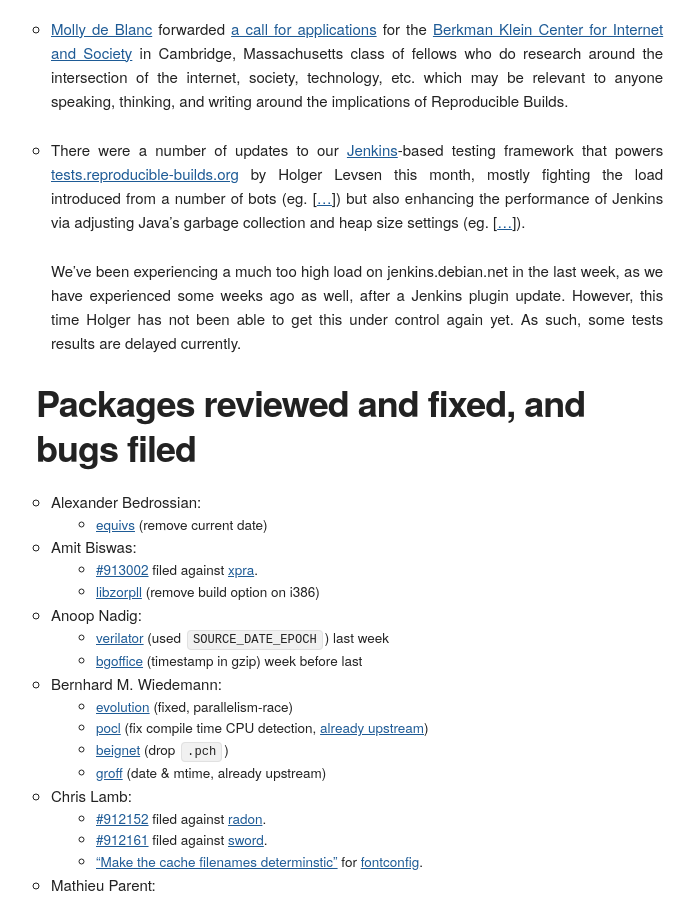
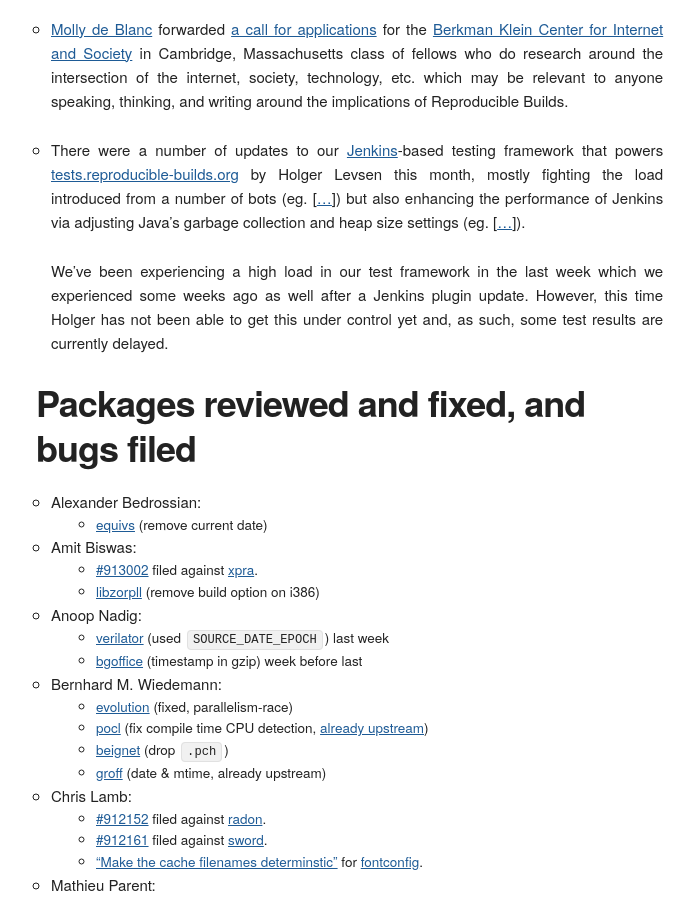
Before and after one commit to prototypefund/reproducible-website, a Jekyll site: the page built from _blog/posts/184.md, in a window 1280 px wide and 900 px high, scrolled down 1616 px. Shown: the whole window, without its empty margins (124-819 px from the left). Built offline with Jekyll 4.4.1, drawn with Linux system fonts in a browser that asks for light colours; some web fonts are replaced.

Commit message:
Fixup grammar of Jenkins load issues.

```diff
--- a/_blog/posts/184.md
+++ b/_blog/posts/184.md
@@ -29,7 +29,7 @@
 
 * There were a number of updates to our [Jenkins](https://jenkins.io/)-based testing framework that powers [tests.reproducible-builds.org](tests.reproducible-builds.org) by Holger Levsen this month, mostly fighting the load introduced from a number of bots (eg. [[...](https://salsa.debian.org/qa/jenkins.debian.net/commit/d02a5512)]) but also enhancing the performance of Jenkins via adjusting Java's garbage collection and heap size settings (eg. [[...](https://salsa.debian.org/qa/jenkins.debian.net/commit/9a1f15b3)]).
 
-  We've been experiencing a much too high load on jenkins.debian.net in the last week, as we have experienced some weeks ago as well, after a Jenkins plugin update. However, this time Holger has not been able to get this under control again yet. As such, some tests results are delayed currently.
+  We've been experiencing a high load in our test framework in the last week which we experienced some weeks ago as well after a Jenkins plugin update. However, this time Holger has not been able to get this under control yet and, as such, some test results are currently delayed.
 
 
 Packages reviewed and fixed, and bugs filed
```
